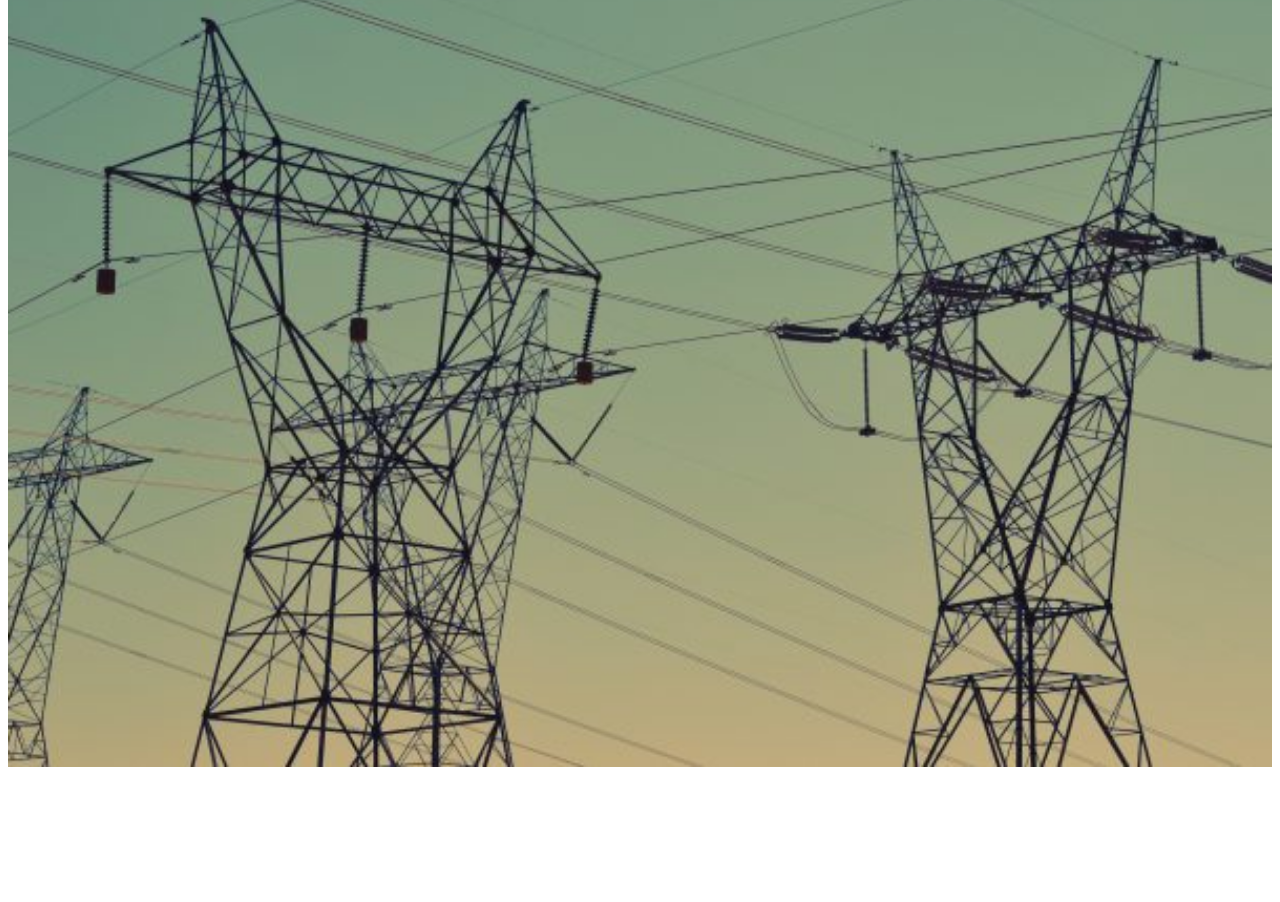
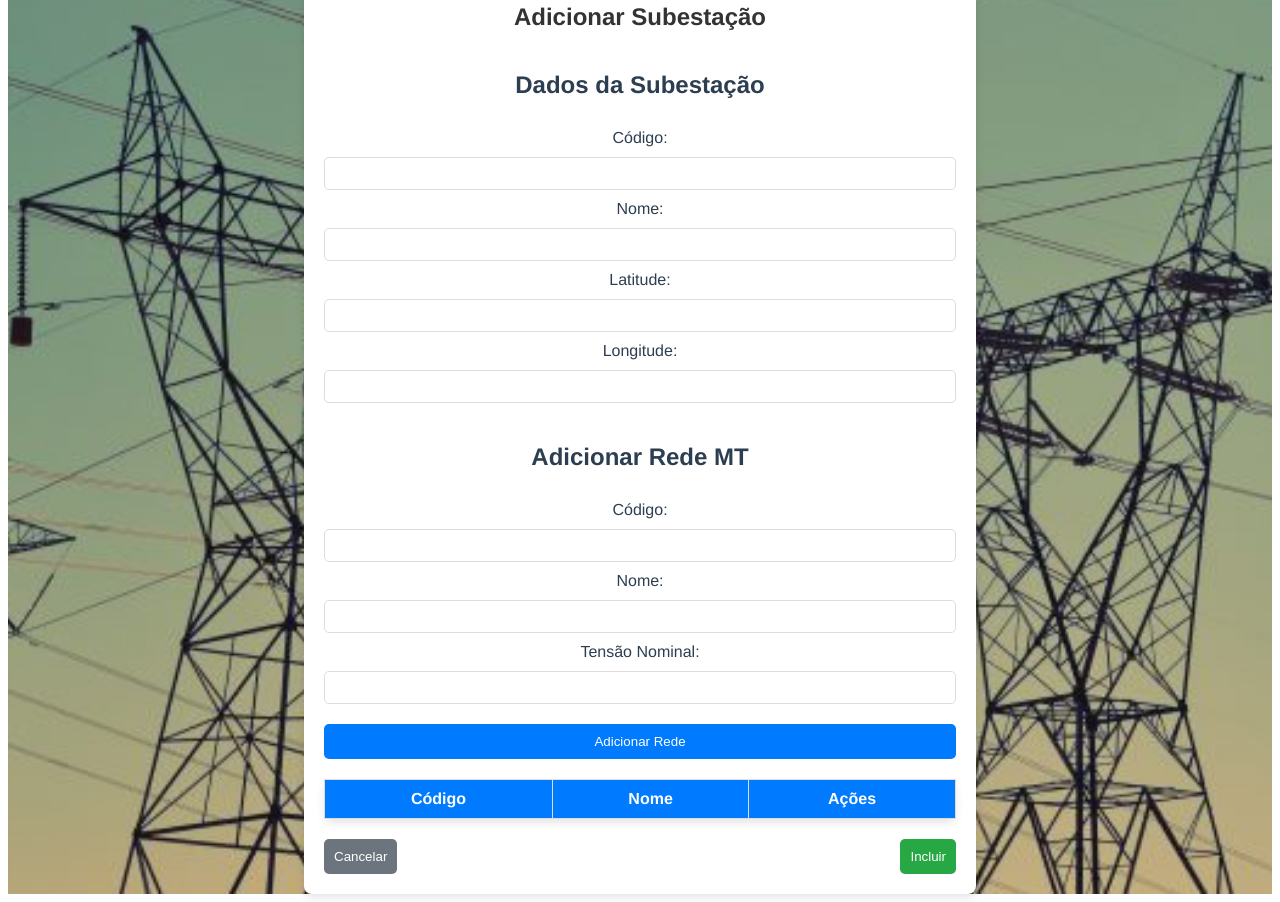
Before and after one commit to renanmello/vue-frontend, a Vue app: page /add-subestacao in a window 1280 px wide. Before the commit this address had no page. Shown: the part 93-995 px from the top of the page. Before the commit the page ends 868 px from the top, so only its background shows below. Built offline with nearby package versions, Linux system fonts and the light colour scheme.

Commit message:
add addsubestacao page and Dashboard page

```diff
--- a/src/App.vue
+++ b/src/App.vue
@@ -13,7 +13,7 @@ export default {
   background-image: url('./assets/electric-grid.jpg');
   background-size: cover;
   background-position: center;
-  background-repeat: no-repeat;
+
   min-height: 100vh;
   font-family: Avenir, Helvetica, Arial, sans-serif;
   -webkit-font-smoothing: antialiased;
--- a/src/router/index.js
+++ b/src/router/index.js
@@ -1,10 +1,19 @@
 import { createRouter, createWebHistory } from 'vue-router';
-import LoginPage from '../views/LoginPage.vue';
-
+import LoginPage from '@/views/LoginPage.vue';
+import DashBoard from '@/views/DashBoard.vue';
+import AddSubestacao from '@/views/AddSubestacao.vue';
 const routes = [
   { path: '/',
     name: 'Login',
     component: LoginPage },
+    { path: '/dashboard',
+      name: 'DashBoard',
+      component: DashBoard },
+      {
+        path: '/add-subestacao',
+        name: 'AddSubestacao',
+        component: AddSubestacao,
+      },
 
   // Outras páginas serão adicionadas depois
 ];
--- /dev/null
+++ b/src/views/AddSubestacao.vue
@@ -0,0 +1,254 @@
+<template>
+    <div class="container">
+      <h1 class="title">Adicionar Subestação</h1>
+
+      <!-- Formulário de Subestação -->
+      <form @submit.prevent="adicionarSubestacao" class="form">
+        <h2>Dados da Subestação</h2>
+        <label>Código:</label>
+        <input v-model="subestacao.codigo" required />
+
+        <label>Nome:</label>
+        <input v-model="subestacao.nome" required />
+
+        <label>Latitude:</label>
+        <input v-model="subestacao.latitude" type="number" required />
+
+        <label>Longitude:</label>
+        <input v-model="subestacao.longitude" type="number" required />
+      </form>
+
+      <!-- Formulário de Rede MT -->
+      <form @submit.prevent="adicionarRedeMT" class="form">
+        <h2>Adicionar Rede MT</h2>
+        <label>Código:</label>
+        <input v-model="rede.codigo" required />
+
+        <label>Nome:</label>
+        <input v-model="rede.nome" required />
+
+        <label>Tensão Nominal:</label>
+        <input v-model="rede.tensao" type="number" required />
+
+        <button type="submit" class="add-btn">Adicionar Rede</button>
+      </form>
+
+      <!-- Tabela de Redes MT Adicionadas -->
+      <table class="styled-table">
+        <thead>
+          <tr>
+            <th>Código</th>
+            <th>Nome</th>
+            <th>Ações</th>
+          </tr>
+        </thead>
+        <tbody>
+          <tr v-for="(item, index) in subestacao.redesMT" :key="index">
+            <td>{{ item.codigo }}</td>
+            <td>{{ item.nome }}</td>
+            <td>
+              <button class="delete-btn" @click="removerRede(index)">🗑️</button>
+            </td>
+          </tr>
+        </tbody>
+      </table>
+
+      <!-- Botões de Ação -->
+      <div class="button-container">
+        <button @click="cancelar" class="cancel-btn">Cancelar</button>
+        <button @click="salvarSubestacao" class="save-btn">Incluir</button>
+      </div>
+    </div>
+  </template>
+
+  <script>
+import axios from 'axios';
+import { ref } from 'vue';
+import { useRouter } from 'vue-router';
+
+export default {
+  setup() {
+    const router = useRouter();
+
+    // Estado da subestação
+    const subestacao = ref({
+      codigo: '',
+      nome: '',
+      latitude: '',
+      longitude: '',
+      redesMT: []
+    });
+
+    // Estado da rede MT temporária
+    const rede = ref({
+      codigo: '',
+      nome: '',
+      tensao: ''
+    });
+
+    // Adiciona a Rede MT à lista da subestação
+    const adicionarRedeMT = () => {
+      if (rede.value.codigo && rede.value.nome && rede.value.tensao) {
+        subestacao.value.redesMT.push({ ...rede.value });
+        rede.value = { codigo: '', nome: '', tensao: '' }; // Limpa os campos
+      }
+    };
+
+    // Remove uma Rede MT da lista
+    const removerRede = (index) => {
+      subestacao.value.redesMT.splice(index, 1);
+    };
+
+    // Cancela e volta para a lista de subestações
+    const cancelar = () => {
+      router.push('/dashboard');
+    };
+
+    // Envia a Subestação e as Redes MT associadas
+    const salvarSubestacao = async () => {
+      try {
+        const token = localStorage.getItem('token');
+        if (!token) {
+          console.error('Token não encontrado!');
+          return;
+        }
+
+        // 1️⃣ Enviar a Subestação para o backend
+        const response = await axios.post('api/subestacoes', subestacao.value, {
+          headers: { Authorization: `Bearer ${token}` }
+        });
+
+        const subestacaoId = response.data.id; // Obtém o ID retornado pelo backend
+
+        // 2️⃣ Enviar cada Rede MT com o ID da Subestação
+        for (const redeMT of subestacao.value.redesMT) {
+          await axios.post('api/redesmt', {
+            ...redeMT,
+            subestacao: { id: subestacaoId } // Relaciona com a Subestação
+          }, {
+            headers: { Authorization: `Bearer ${token}` }
+          });
+        }
+
+        alert('Subestação e Redes MT adicionadas com sucesso!');
+        router.push('/dashboard');
+      } catch (error) {
+        console.error('Erro ao salvar a subestação:', error);
+      }
+    };
+
+    return { subestacao, rede, adicionarRedeMT, removerRede, cancelar, salvarSubestacao };
+  }
+};
+</script>
+
+
+  <style scoped>
+  .container {
+    width: 50%;
+    margin: auto;
+    padding: 20px;
+    background-color: white;
+    border-radius: 8px;
+    box-shadow: 0px 4px 8px rgba(0, 0, 0, 0.1);
+    text-align: center;
+  }
+
+  .title {
+    font-size: 24px;
+    margin-bottom: 20px;
+    color: #333;
+  }
+
+  .form {
+    display: flex;
+    flex-direction: column;
+    gap: 10px;
+    margin-bottom: 20px;
+  }
+
+  input {
+    padding: 8px;
+    border: 1px solid #ddd;
+    border-radius: 5px;
+  }
+
+  .add-btn {
+    background-color: #007BFF;
+    color: white;
+    padding: 10px;
+    border: none;
+    border-radius: 5px;
+    cursor: pointer;
+    margin-top: 10px;
+  }
+
+  .add-btn:hover {
+    background-color: #0056b3;
+  }
+
+  .styled-table {
+    width: 100%;
+    border-collapse: collapse;
+    margin-top: 20px;
+    background-color: #fff;
+    box-shadow: 0px 4px 8px rgba(0, 0, 0, 0.1);
+    border-radius: 8px;
+  }
+
+  .styled-table th, .styled-table td {
+    border: 1px solid #ddd;
+    padding: 10px;
+    text-align: center;
+  }
+
+  .styled-table th {
+    background-color: #007BFF;
+    color: white;
+  }
+
+  .delete-btn {
+    background-color: #dc3545;
+    color: white;
+    padding: 6px 10px;
+    border: none;
+    border-radius: 5px;
+    cursor: pointer;
+  }
+
+  .delete-btn:hover {
+    background-color: #c82333;
+  }
+
+  .button-container {
+    display: flex;
+    justify-content: space-between;
+    margin-top: 20px;
+  }
+
+  .cancel-btn {
+    background-color: #6c757d;
+    color: white;
+    padding: 10px;
+    border: none;
+    border-radius: 5px;
+    cursor: pointer;
+  }
+
+  .cancel-btn:hover {
+    background-color: #5a6268;
+  }
+
+  .save-btn {
+    background-color: #28a745;
+    color: white;
+    padding: 10px;
+    border: none;
+    border-radius: 5px;
+    cursor: pointer;
+  }
+
+  .save-btn:hover {
+    background-color: #218838;
+  }
+  </style>
--- /dev/null
+++ b/src/views/DashBoard.vue
@@ -0,0 +1,154 @@
+<template>
+    <div class="container">
+      <h1 class="title">Lista de Subestações</h1>
+      <table class="styled-table">
+        <thead>
+          <tr>
+            <th>Código</th>
+            <th>Nome</th>
+            <th>Editar</th>
+            <th>Excluir</th>
+            <th>Exibir no mapa</th>
+          </tr>
+        </thead>
+        <tbody>
+          <tr v-for="sub in subestacoes" :key="sub.id">
+            <td>{{ sub.codigo }}</td>
+            <td>{{ sub.nome }}</td>
+            <td><button class="edit-btn">✏️</button></td>
+            <td><button class="delete-btn">🗑️</button></td>
+            <td><button class="map-btn">🌍</button></td>
+          </tr>
+        </tbody>
+      </table>
+
+      <!-- Botão de Incluir Subestação -->
+      <button class="add-btn" @click="$router.push('/add-subestacao')">➕ Incluir Subestação</button>
+    </div>
+  </template>
+
+  <script>
+  import { ref, onMounted } from 'vue';
+  import axios from 'axios';
+
+  export default {
+    name: 'DashBoard',
+    setup() {
+      const subestacoes = ref([]);
+
+      onMounted(async () => {
+        try {
+            const token = localStorage.getItem('token');
+            if (!token) {
+             console.error('Token não encontrado!');
+            return;
+    }
+            const response = await axios.get('api/subestacoes',{
+                headers: {
+                    Authorization: `Bearer ${token}`,
+                },
+            }); // Altere para a URL correta do backend
+            subestacoes.value = response.data;
+        } catch (error) {
+          console.error('Erro ao buscar subestações:', error);
+        }
+      });
+
+      const adicionarSubestacao = () => {
+      console.log("Botão 'Incluir Subestação' clicado!");
+      // Aqui você pode redirecionar para uma página de cadastro ou abrir um modal
+    };
+
+      return { subestacoes, adicionarSubestacao };
+    },
+  };
+  </script>
+
+  <style scoped>
+  .container {
+    width: 80%;
+    margin: auto;
+    text-align: center;
+    position: relative;
+  }
+
+  .title {
+    font-size: 24px;
+    margin-bottom: 20px;
+    color: #333;
+  }
+
+  .styled-table {
+    width: 100%;
+    border-collapse: collapse;
+    background-color: #fff; /* Fundo branco para melhor leitura */
+    box-shadow: 0px 4px 8px rgba(0, 0, 0, 0.1);
+    border-radius: 8px;
+  }
+
+  .styled-table th, .styled-table td {
+    border: 1px solid #ddd;
+    padding: 10px;
+    text-align: center;
+  }
+
+  .styled-table th {
+    background-color: #007BFF;
+    color: white;
+  }
+
+  .edit-btn, .delete-btn, .map-btn {
+    border: none;
+    padding: 6px 10px;
+    cursor: pointer;
+    font-size: 16px;
+    border-radius: 5px;
+  }
+
+  .edit-btn {
+    background-color: #ffc107;
+    color: #fff;
+  }
+
+  .delete-btn {
+    background-color: #dc3545;
+    color: #fff;
+  }
+
+  .map-btn {
+    background-color: #28a745;
+    color: #fff;
+  }
+
+  .edit-btn:hover {
+    background-color: #e0a800;
+  }
+
+  .delete-btn:hover {
+    background-color: #c82333;
+  }
+
+  .map-btn:hover {
+    background-color: #218838;
+  }
+
+  /* Estilização do botão de Incluir */
+  .add-btn {
+    position: absolute;
+    bottom: -50px;
+    right: 0;
+    background-color: #007BFF;
+    color: white;
+    border: none;
+    padding: 12px 20px;
+    font-size: 16px;
+    border-radius: 8px;
+    cursor: pointer;
+    box-shadow: 2px 2px 10px rgba(0, 0, 0, 0.2);
+    transition: background 0.3s ease;
+  }
+
+  .add-btn:hover {
+    background-color: #0056b3;
+  }
+  </style>
```
